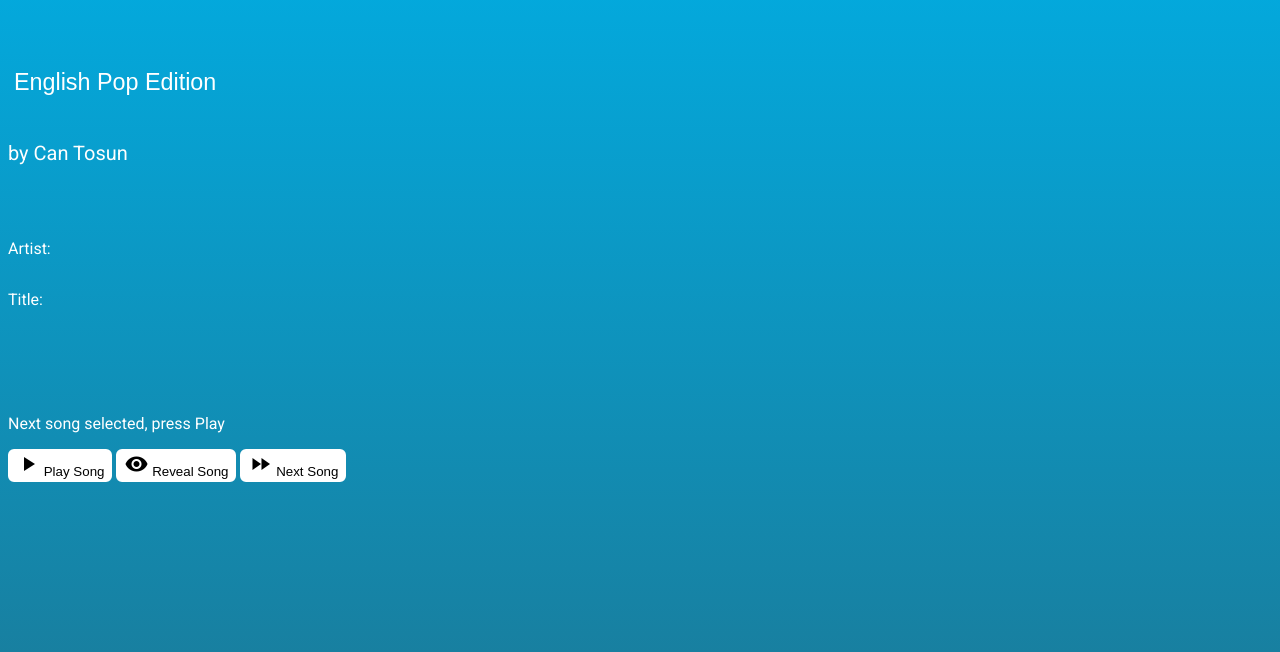
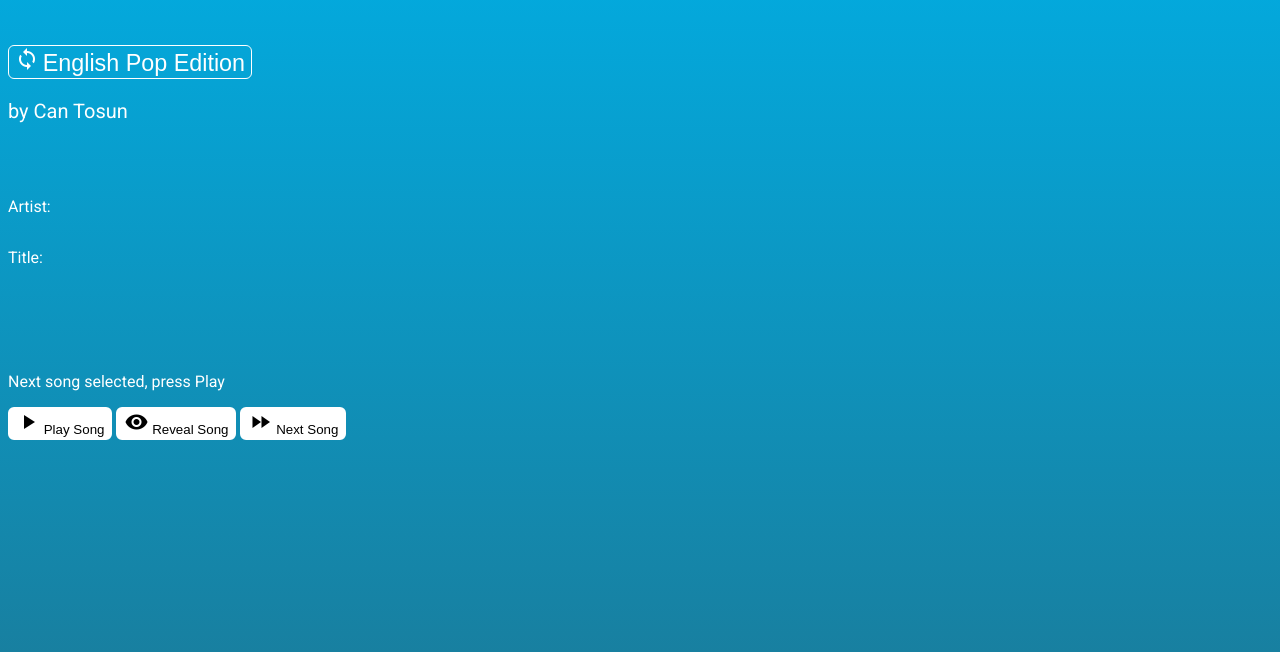
Before and after one commit to CanT94/Karuta, a plain HTML site: page index.html in a window 1280 px wide. Shown: the part 108-760 px from the top of the page. Drawn offline with Linux system fonts and the light colour scheme.

Commit message:
changed editionButton

```diff
--- a/index.html
+++ b/index.html
@@ -15,9 +15,10 @@
         Karuta Card Game
     </p>
     <button id="h2DivButton" onclick="ChangeEdition()">
-        <p id="h2Div">
+        <span class="material-icons">sync</span>
+        <span id="h2Div">
             English Pop Edition
-        </p>
+        </span>
     </button>
     <p id="h3Div">
         by Can Tosun
@@ -223,7 +224,7 @@
         #h2DivButton
         {
             background-color: transparent;
-            border: none;
+            border: solid white 1px;
             color: white;
         }
         #h3Div
```
